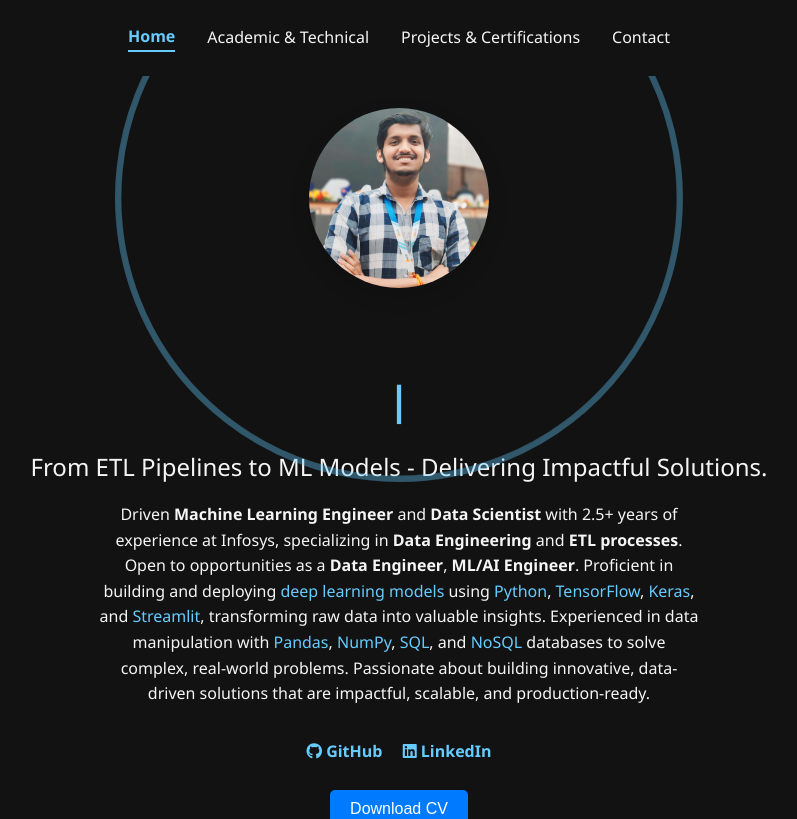
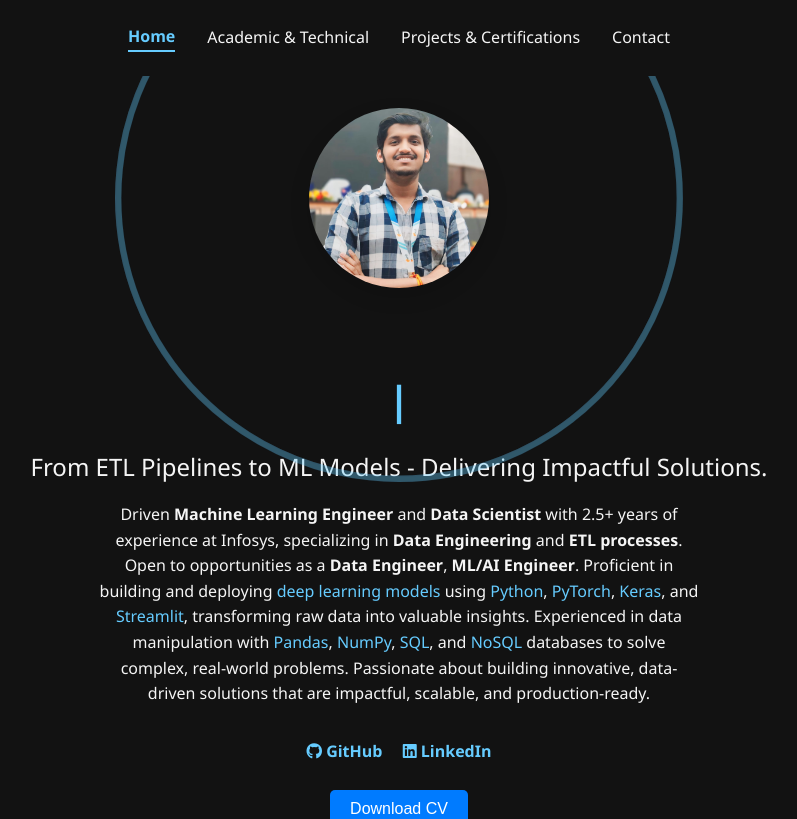
Before and after one commit to mithilesh1627/CV_Project, a Flask app: page / in a window 1280 px wide. Shown: the top 819 px of the page, without its empty margins (241-1038 px from the left). Run offline with Flask 3, Linux system fonts and the light colour scheme.

Commit message:
Revise profile section in index.html
Updated the profile section to include PyTorch and modified the content for clarity and relevance.

```diff
--- a/templates/index.html
+++ b/templates/index.html
@@ -13,7 +13,7 @@
 <p>
     Driven <strong>Machine Learning Engineer</strong> and <strong>Data Scientist</strong> with 2.5+ years of experience at Infosys, specializing in <strong>Data Engineering</strong> and <strong>ETL processes</strong>. Open to opportunities as a <strong>Data Engineer</strong>, <strong>ML/AI Engineer</strong>.
 
-Proficient in building and deploying <span class="highlight">deep learning models</span> using <span class="highlight">Python</span>, <span class="highlight">TensorFlow</span>, <span class="highlight">Keras</span>, and <span class="highlight">Streamlit</span>, transforming raw data into valuable insights.
+Proficient in building and deploying <span class="highlight">deep learning models</span> using <span class="highlight">Python</span>, <span class="highlight">PyTorch</span>, <span class="highlight">Keras</span>, and <span class="highlight">Streamlit</span>, transforming raw data into valuable insights.
 
 Experienced in data manipulation with <span class="highlight">Pandas</span>, <span class="highlight">NumPy</span>, <span class="highlight">SQL</span>, and <span class="highlight">NoSQL</span> databases to solve complex, real-world problems.
 
```
